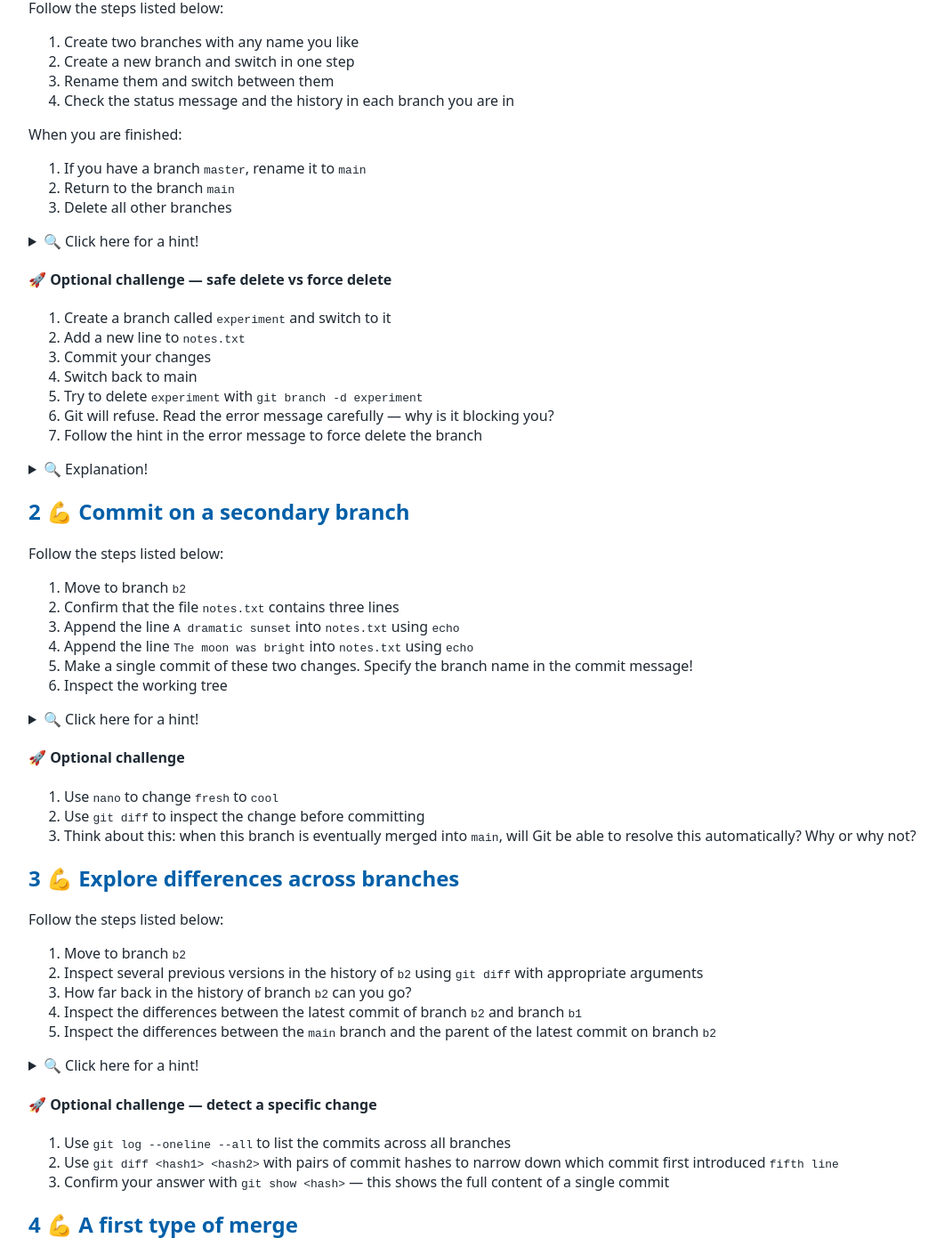
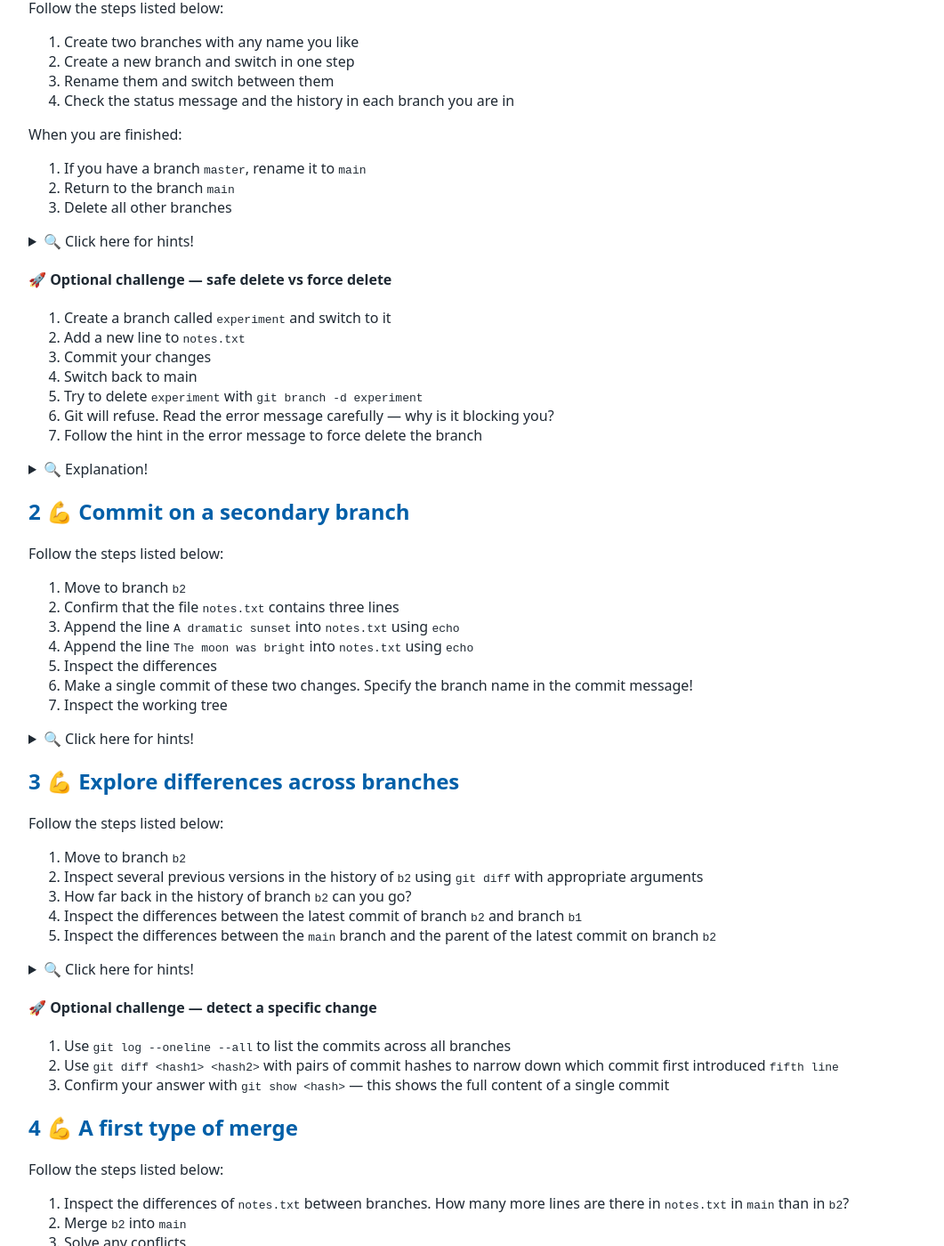
Before and after one commit to tu-delft-library/intermediate_version_control_with_git, a Jekyll site: the page built from material_for_participants/exercises.md, in a window 1280 px wide and 1400 px high, scrolled down 213 px. Shown: the whole window at 89% size, without its empty margins (108-1169 px from the left). Built offline with Jekyll 4.4.1, drawn with Linux system fonts in a browser that asks for light colours; our own code applies the rules of GitHub Pages for plain Markdown files; some of the changed text lies outside the part shown.

Commit message:
Update exercises

```diff
--- a/material_for_participants/exercises.md
+++ b/material_for_participants/exercises.md
@@ -16,7 +16,7 @@ When you are finished:
 1. Delete all other branches
 
 <details>
-<summary>🔍 Click here for a hint! </summary>
+<summary>🔍 Click here for hints! </summary>
 
 - To create use `git branch name_of_branch`
 - To create and switch in one step, add the flag `-c` to `git switch`
@@ -43,7 +43,7 @@ When you are finished:
 - `-d` is a safe delete — Git refuses if the branch has commits that have not been merged into the current branch. It is protecting you from losing work.
 - `-D` is a force delete — Git deletes it regardless. The commits are not immediately gone but they are hard to recover.
 
->**As a rule of thumb:** if `-d` refuses, pause and ask yourself whether those commits are actually needed before reaching for `-D`.
+>**As a rule of thumb:** if `-d` refuses, pause and ask yourself whether those commits are actually needed before forcing with `-D`
 </details>
 
 
@@ -55,25 +55,19 @@ Follow the steps listed below:
 1. Confirm that the file `notes.txt` contains three lines
 1. Append the line `A dramatic sunset` into `notes.txt` using `echo`
 1. Append the line `The moon was bright` into `notes.txt` using `echo`
+1. Inspect the differences
 1. Make a single commit of these two changes. Specify the branch name in the commit message!
 1. Inspect the working tree
 
 
 <details>
-<summary>🔍 Click here for a hint! </summary>
+<summary>🔍 Click here for hints! </summary>
 
 - To switch between branches use `git switch name_of_branch`
+- To inspect the differences use `git diff`
 - To inspect the working tree use `git status`
-- To addend a line using echo use `echo "line" >> filename`
+- To append a line using echo use `echo "line" >> filename`
 </details>
-
-
-#### 🚀 Optional challenge
-
-1. Use `nano` to change `fresh` to `cool`
-1. Use `git diff` to inspect the change before committing
-1. Think about this: when this branch is eventually merged into `main`, will Git
-be able to resolve this automatically? Why or why not?
 
 
 ## 3 💪 Explore differences across branches
@@ -87,7 +81,7 @@ Follow the steps listed below:
 1. Inspect the differences between the `main` branch and the parent of the latest commit on branch `b2`
 
 <details>
-<summary>🔍 Click here for a hint! </summary>
+<summary>🔍 Click here for hints! </summary>
 
 - To switch between branches use `git switch name_of_branch`
 - To inspect different versions in the history use in the current branch use `git diff HEAD~1`
@@ -114,7 +108,7 @@ Follow the steps listed below:
 1. Verify the outcome with a graphed `git log`
 
 <details>
-<summary>🔍 Click here for a hint! </summary>
+<summary>🔍 Click here for hints! </summary>
 
 - To inspect differences between branches `git diff name_of_branch name_of_another_branch`
 - To merge branches, first stand on the branch that will *receive* the changes with `git switch target_branch` and then do the merge with `git merge incoming_branch`
@@ -128,7 +122,6 @@ Now try to answer these questions just by reading the graph — without using `c
 
 - Which commit introduced the conflict?
 - Which branch was ahead before the merge?
-- How many parent commits does the merge commit have, and why?
 
 Then verify your answers by inspecting the commits directly with
 `git diff <hash1> <hash2>`.
@@ -163,7 +156,7 @@ Merges don't always go as planned. In this exercise you will practice how to can
 1. Force delete the `bad-merge` branch using `git branch -D bad-merge`
 
 <details>
-<summary>🔍 Click here for a hint! </summary>
+<summary>🔍 Click here for hints! </summary>
 
 - To create use `git branch name_of_branch`
 - To switch between branches use `git switch name_of_branch`
@@ -217,10 +210,10 @@ Compare what you see with the graph from the merge exercise above:
 Complete the following tasks using your GUI of choice (eg VS Code, PyCharm, GitHub Desktop, R Studio)
 
 1. Open your GUI of choice
-1. Open the folder with your local repository `logbook`
+1. Open the folder with your local repository `weather-notes`
 1. Make sure your local `main` is up to date with the remote
 1. Create a new branch called `gui` and stand on it
-1. Modify the text `second line` to `2nd line`
+1. Modify the text `The air was fresh` to `the air was fresh` (lower case `the`)
 1. Add a new line with the text `gui line` at the bottom of `notes.txt`
 1. Visualize the changes in `notes.txt`
 1. Stage and commit the change with message `Add gui line`
```
